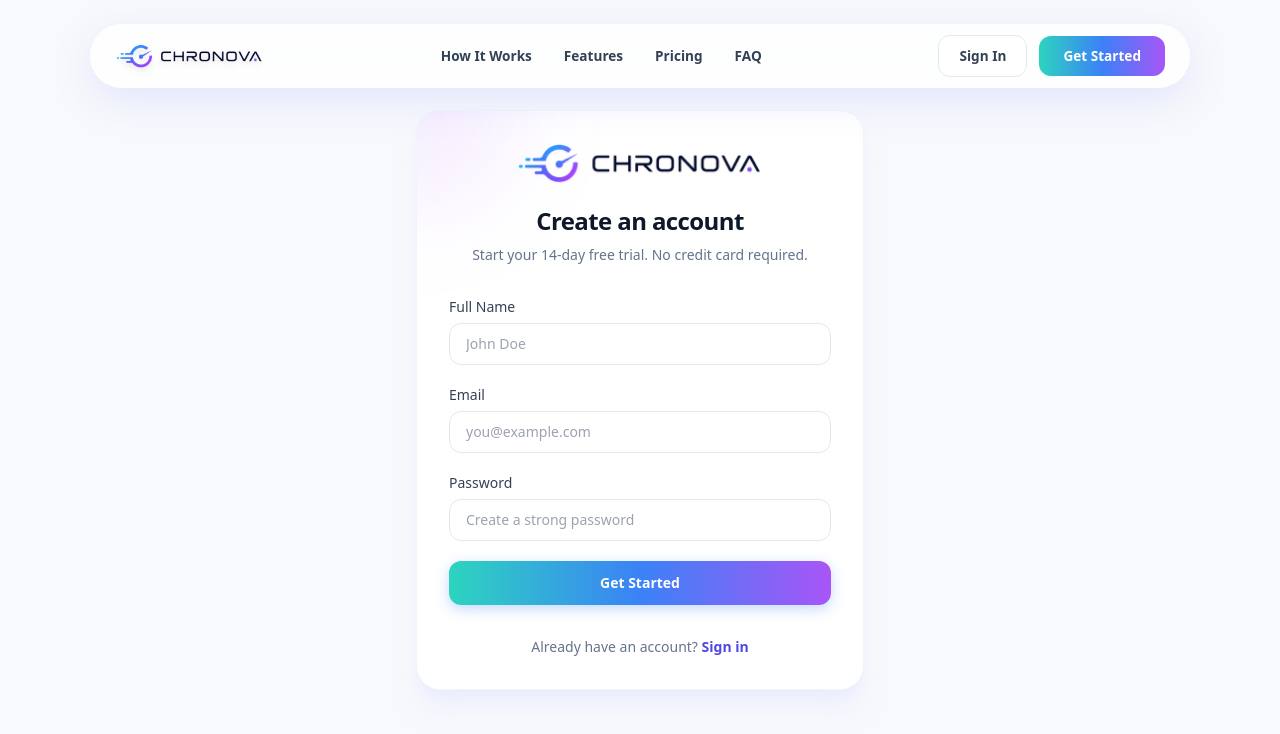
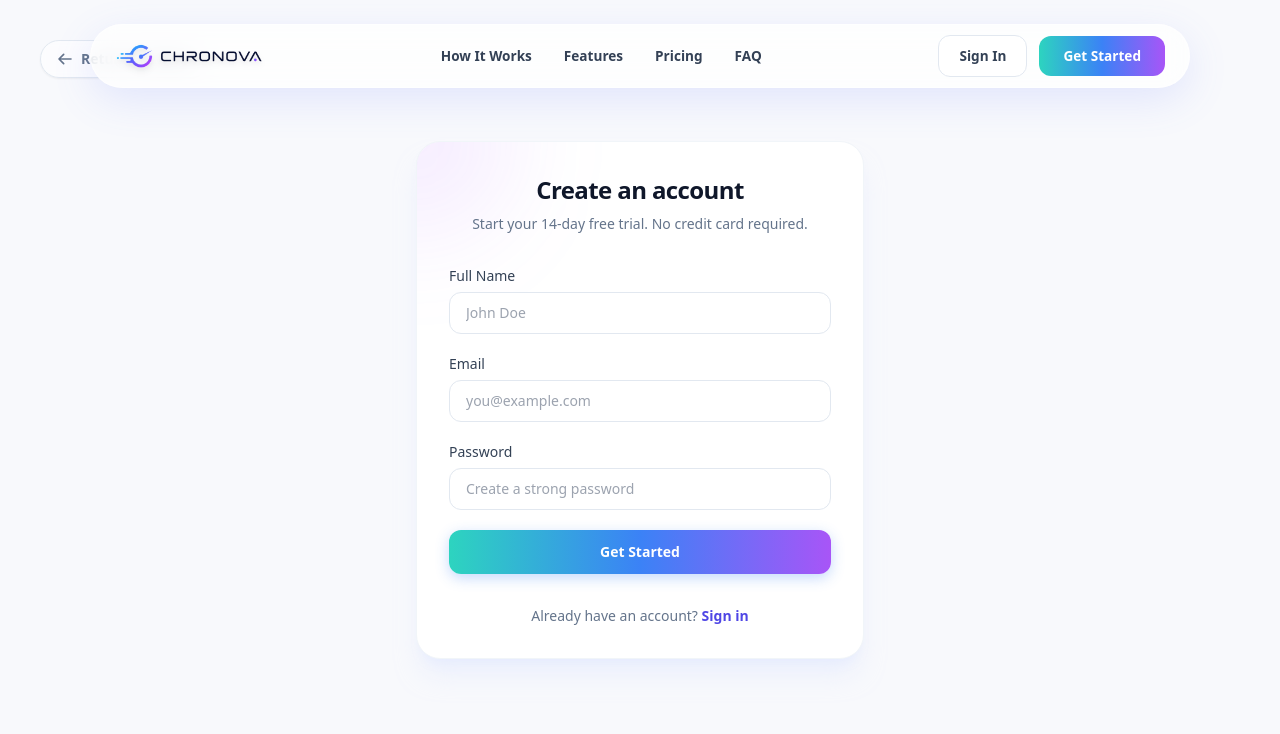
Before and after one commit to BangJhen/chronova, a Nuxt app: page /register in a window 1280 px wide. Shown: the top 734 px of the page. Built offline with nearby package versions, Linux system fonts and the light colour scheme.

Commit message:
style: replace logo with Return to Home button on auth pages

```diff
--- a/pages/login.vue
+++ b/pages/login.vue
@@ -1,13 +1,17 @@
 <template>
-  <div class="min-h-screen bg-[#f8f9fc] flex items-center justify-center p-4 font-sans">
+  <div class="min-h-screen bg-[#f8f9fc] flex items-center justify-center p-4 font-sans relative">
+
+    <!-- Return to Home Button -->
+    <NuxtLink to="/" class="absolute top-6 left-6 md:top-10 md:left-10 flex items-center gap-2 text-sm font-semibold text-slate-500 hover:text-indigo-600 transition-colors bg-white/50 hover:bg-white px-4 py-2 rounded-full border border-slate-200 shadow-sm backdrop-blur-sm z-50">
+      <svg class="w-4 h-4" fill="none" stroke="currentColor" viewBox="0 0 24 24"><path stroke-linecap="round" stroke-linejoin="round" stroke-width="2.5" d="M10 19l-7-7m0 0l7-7m-7 7h18"></path></svg>
+      Return to Home
+    </NuxtLink>
+
     <div class="max-w-md w-full bg-white rounded-3xl shadow-xl shadow-indigo-100/50 p-8 border border-slate-100 relative overflow-hidden">
       <!-- Glow effect -->
       <div class="absolute -top-24 -right-24 w-48 h-48 bg-indigo-500/10 blur-[50px] rounded-full pointer-events-none"></div>
 
       <div class="text-center mb-8 relative z-10">
-        <NuxtLink to="/" class="inline-block mb-4">
-          <img src="/logo.png" alt="Chronova Logo" class="h-10 w-auto mx-auto drop-shadow-sm" />
-        </NuxtLink>
         <h1 class="text-2xl font-bold text-slate-900 mb-2 tracking-tight">Welcome back</h1>
         <p class="text-sm text-slate-500">Enter your details to sign in to your account</p>
       </div>
--- a/pages/register.vue
+++ b/pages/register.vue
@@ -1,13 +1,17 @@
 <template>
-  <div class="min-h-screen bg-[#f8f9fc] flex items-center justify-center p-4 font-sans">
+  <div class="min-h-screen bg-[#f8f9fc] flex items-center justify-center p-4 font-sans relative">
+
+    <!-- Return to Home Button -->
+    <NuxtLink to="/" class="absolute top-6 left-6 md:top-10 md:left-10 flex items-center gap-2 text-sm font-semibold text-slate-500 hover:text-indigo-600 transition-colors bg-white/50 hover:bg-white px-4 py-2 rounded-full border border-slate-200 shadow-sm backdrop-blur-sm z-50">
+      <svg class="w-4 h-4" fill="none" stroke="currentColor" viewBox="0 0 24 24"><path stroke-linecap="round" stroke-linejoin="round" stroke-width="2.5" d="M10 19l-7-7m0 0l7-7m-7 7h18"></path></svg>
+      Return to Home
+    </NuxtLink>
+
     <div class="max-w-md w-full bg-white rounded-3xl shadow-xl shadow-indigo-100/50 p-8 border border-slate-100 relative overflow-hidden">
       <!-- Glow effect -->
       <div class="absolute -top-24 -left-24 w-48 h-48 bg-purple-500/10 blur-[50px] rounded-full pointer-events-none"></div>
 
       <div class="text-center mb-8 relative z-10">
-        <NuxtLink to="/" class="inline-block mb-4">
-          <img src="/logo.png" alt="Chronova Logo" class="h-10 w-auto mx-auto drop-shadow-sm" />
-        </NuxtLink>
         <h1 class="text-2xl font-bold text-slate-900 mb-2 tracking-tight">Create an account</h1>
         <p class="text-sm text-slate-500">Start your 14-day free trial. No credit card required.</p>
       </div>
```
